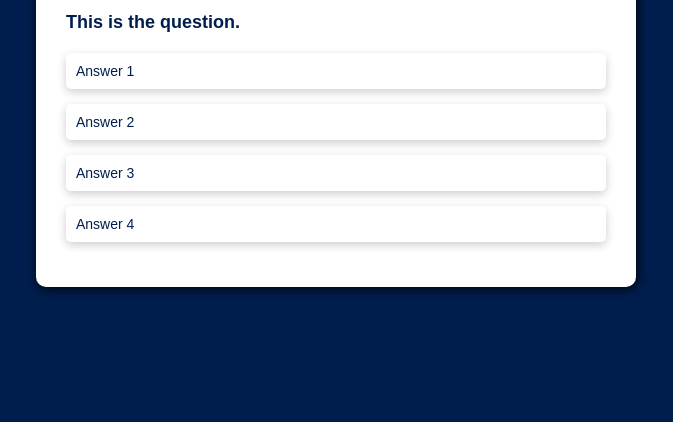
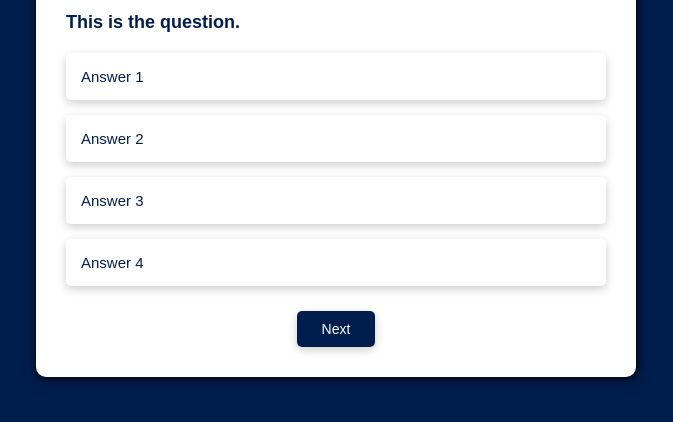
Before and after one commit to BinMamun/Quiz-app, a plain HTML site: page index.html in a window 1280 px wide. Shown: the part 178-600 px from the top of the page, without its empty margins (304-977 px from the left). Drawn offline with Linux system fonts and the light colour scheme.

Commit message:
add next button and style

```diff
--- a/index.html
+++ b/index.html
@@ -17,6 +17,12 @@
         <button class="btn">Answer 3</button>
         <button class="btn">Answer 4</button>
       </div>
+      <div class="button-placeholder">
+        <button class="next-button">
+          Next
+        </button>
+      </div>
+
     </div>
   </div>
   <script src="./script.js"></script>
--- a/styles.css
+++ b/styles.css
@@ -39,19 +39,41 @@ body {
 .btn {
   background-color: transparent;
   color: #001e4d;
-  font-size: 14px;
+  font-size: 15px;
   width: 100%;
   margin-bottom: 15px;
-  padding: 10px;
+  padding: 15px;
   text-align: left;
   border: none;
   border-radius: 5px;
   box-shadow: 0 3px 10px rgba(0, 0, 0, 0.2);
   cursor: pointer;
-  transition: all 0.3s ease-out;
+  transition: all 0.3s;
 }
 
 .btn:hover {
   color: black;
   box-shadow: 0 5px 15px rgba(0, 0, 0, 0.5);
 }
+
+.button-placeholder {
+  text-align: center;
+  margin-top: 10px;
+}
+
+.next-button {
+  background-color: #001e4d;
+  font-size: 14px;
+  color: white;
+  padding: 10px 25px;
+  border: none;
+  border-radius: 5px;
+  box-shadow: 0 3px 10px rgba(0, 0, 0, 0.2);
+  cursor: pointer;
+  transition: all 0.3s;
+}
+
+.next-button:hover {
+  background-color: #012763;
+  box-shadow: 0 5px 15px rgba(0, 0, 0, 0.5);
+}
```
